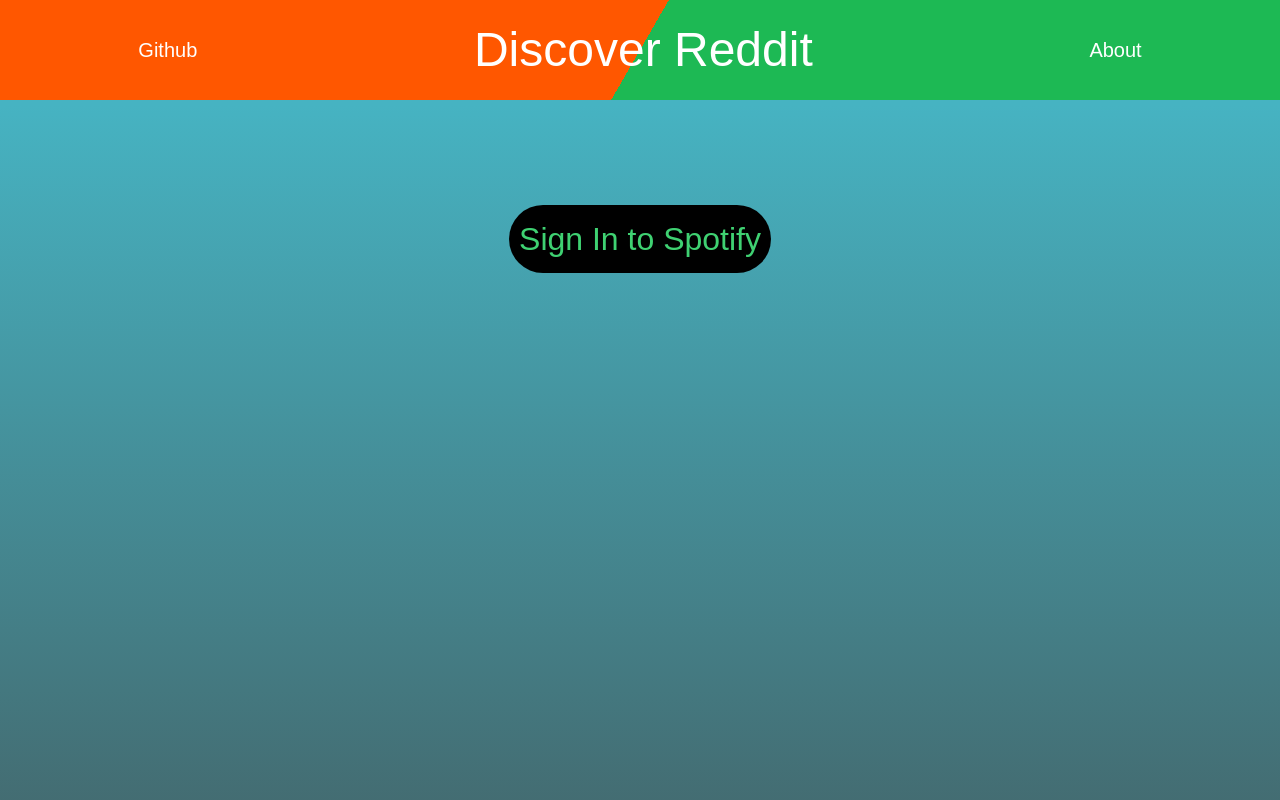
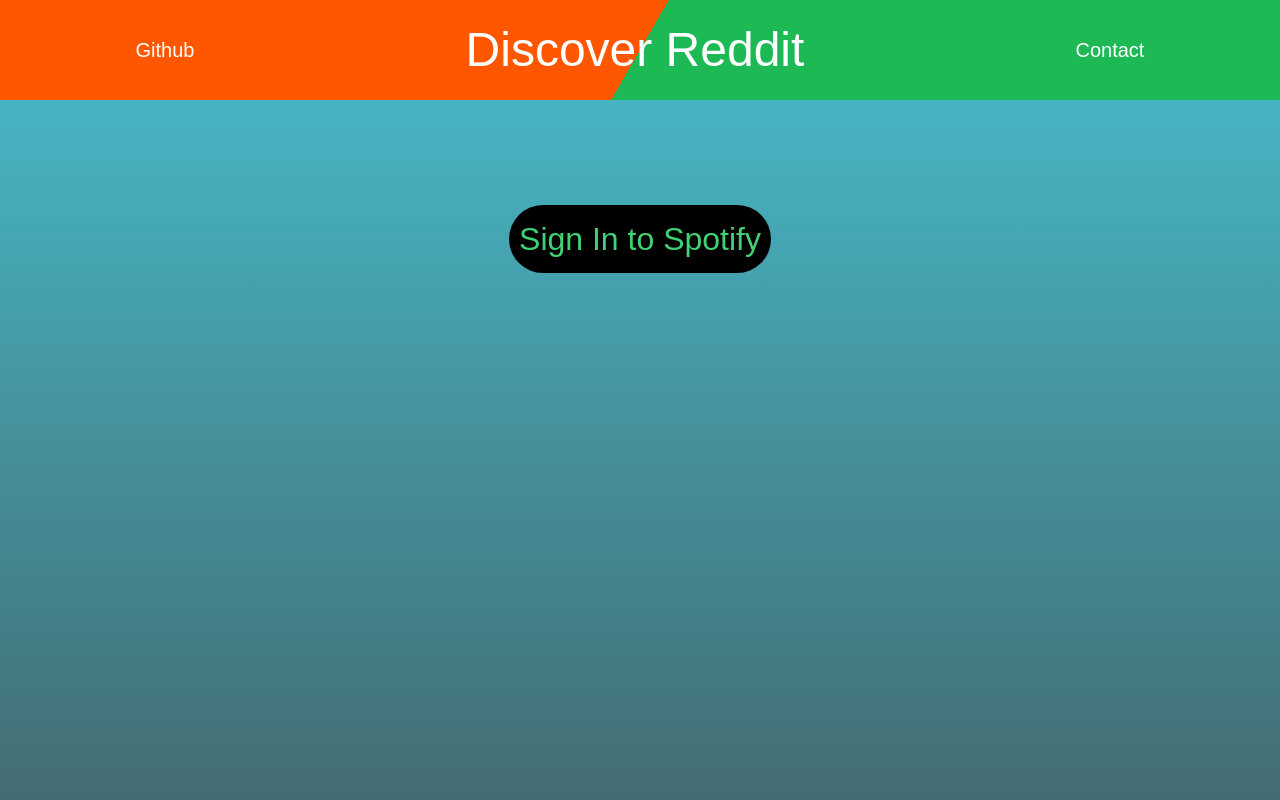
Before and after one commit to OlivierToujas/discover-reddit, a plain HTML site: page frontend/index.html in a window 1280 px wide. Shown: the top 800 px of the page. Drawn offline with nearby package versions, Linux system fonts and the light colour scheme.

Commit message:
Change header option to 'Contact'

```diff
--- a/frontend/index.html
+++ b/frontend/index.html
@@ -14,7 +14,7 @@
            <div id="title-container">
                 <a id="github-link" href="https://github.com/OlivierToujas/discover-reddit"> Github </a>
                <h1 id="page-title"><a id="home-link" href=""> Discover Reddit</a></h1>
-                <a id="contact-info" href=""> About </a>
+                <a id="contact-info" href=""> Contact </a>
             </div>
             <div id="discover-reddit-container"></div>
         </div>
```
